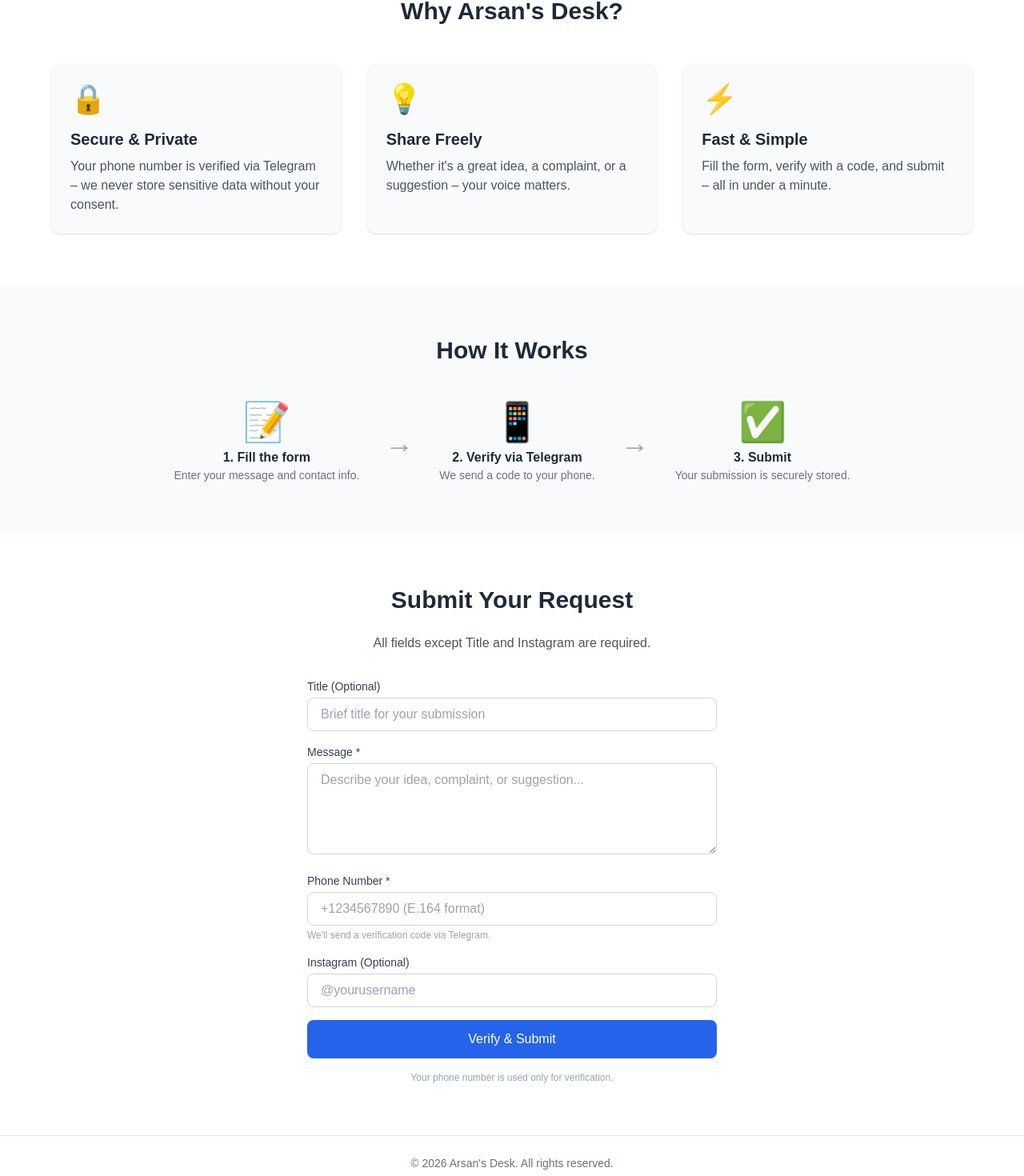
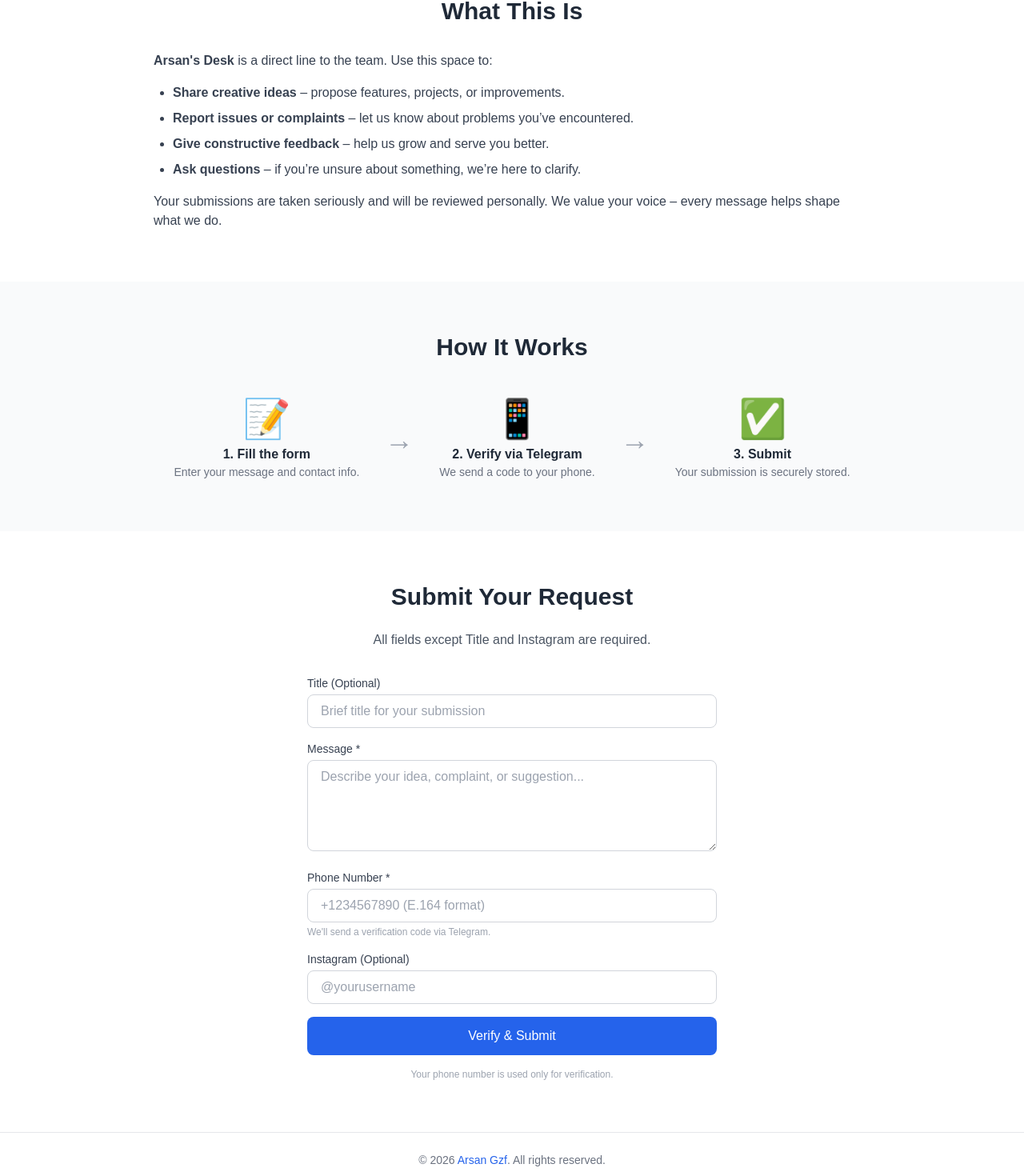
Before and after one commit to Argzf/arsan-s-desk, a Next.js app: page / in a window 1280 px wide. Shown: the part 408-1878 px from the top of the page at 80% size. Built offline with nearby package versions, Linux system fonts and the light colour scheme.

Commit message:
Update page.js

```diff
--- a/app/page.js
+++ b/app/page.js
@@ -35,8 +35,7 @@
         body: JSON.stringify({ phone }),
       });
     } catch (err) {
-      // Silent fail for webhook
-      console.error('Webhook logging failed:', err);
+      // Silent fail
     }
   };
 
@@ -52,7 +51,6 @@
         body: JSON.stringify({ phone: formData.phone }),
       });
 
-      // Try to parse JSON, fallback to text if not JSON
       let verifyData;
       const contentType = verifyRes.headers.get('content-type');
       if (contentType && contentType.includes('application/json')) {
@@ -150,7 +148,6 @@
 
   const displayTheme = getDisplayTheme?.() || 'light';
 
-  // --- RENDER: Verified state ---
   if (step === 'verified') {
     return (
       <main className="min-h-screen flex items-center justify-center p-6 bg-white dark:bg-gray-900">
@@ -169,10 +166,9 @@
     );
   }
 
-  // --- MAIN LANDING PAGE ---
   return (
     <main className="min-h-screen bg-white dark:bg-gray-900 text-gray-800 dark:text-gray-100">
-      {/* Theme toggle - fixed top right */}
+      {/* Theme toggle */}
       <button
         onClick={toggleTheme}
         className="fixed top-4 right-4 z-50 rounded-full p-2 bg-gray-200 dark:bg-gray-700 hover:bg-gray-300 dark:hover:bg-gray-600 transition-colors shadow-lg"
@@ -200,26 +196,24 @@
         <div className="absolute bottom-0 left-0 right-0 h-16 bg-white dark:bg-gray-900 rounded-t-3xl"></div>
       </section>
 
-      {/* Features Section */}
+      {/* What This Is Section */}
       <section className="py-16 px-6 bg-white dark:bg-gray-900">
-        <div className="max-w-6xl mx-auto">
-          <h2 className="text-3xl font-bold text-center mb-12">Why Arsan's Desk?</h2>
-          <div className="grid md:grid-cols-3 gap-8">
-            <div className="p-6 rounded-xl bg-gray-50 dark:bg-gray-800 shadow hover:shadow-lg transition-shadow">
-              <div className="text-4xl mb-4">🔒</div>
-              <h3 className="text-xl font-semibold mb-2">Secure & Private</h3>
-              <p className="text-gray-600 dark:text-gray-300">Your phone number is verified via Telegram – we never store sensitive data without your consent.</p>
-            </div>
-            <div className="p-6 rounded-xl bg-gray-50 dark:bg-gray-800 shadow hover:shadow-lg transition-shadow">
-              <div className="text-4xl mb-4">💡</div>
-              <h3 className="text-xl font-semibold mb-2">Share Freely</h3>
-              <p className="text-gray-600 dark:text-gray-300">Whether it's a great idea, a complaint, or a suggestion – your voice matters.</p>
-            </div>
-            <div className="p-6 rounded-xl bg-gray-50 dark:bg-gray-800 shadow hover:shadow-lg transition-shadow">
-              <div className="text-4xl mb-4">⚡</div>
-              <h3 className="text-xl font-semibold mb-2">Fast & Simple</h3>
-              <p className="text-gray-600 dark:text-gray-300">Fill the form, verify with a code, and submit – all in under a minute.</p>
-            </div>
+        <div className="max-w-4xl mx-auto">
+          <h2 className="text-3xl font-bold text-center mb-8">What This Is</h2>
+          <div className="prose prose-lg dark:prose-invert mx-auto text-gray-700 dark:text-gray-300 space-y-4">
+            <p>
+              <strong>Arsan's Desk</strong> is a direct line to the team. Use this space to:
+            </p>
+            <ul className="list-disc pl-6 space-y-2">
+              <li><strong>Share creative ideas</strong> – propose features, projects, or improvements.</li>
+              <li><strong>Report issues or complaints</strong> – let us know about problems you’ve encountered.</li>
+              <li><strong>Give constructive feedback</strong> – help us grow and serve you better.</li>
+              <li><strong>Ask questions</strong> – if you’re unsure about something, we’re here to clarify.</li>
+            </ul>
+            <p>
+              Your submissions are taken seriously and will be reviewed personally.
+              We value your voice – every message helps shape what we do.
+            </p>
           </div>
         </div>
       </section>
@@ -369,10 +363,19 @@
         </div>
       </section>
 
-      {/* Footer */}
-      <footer className="py-6 text-center text-sm text-gray-500 dark:text-gray-400 border-t border-gray-200 dark:border-gray-700">
-        &copy; {new Date().getFullYear()} Arsan's Desk. All rights reserved.
-      </footer>
+     {/* Footer */}
+<footer className="py-6 text-center text-sm text-gray-500 dark:text-gray-400 border-t border-gray-200 dark:border-gray-700">
+  &copy; {new Date().getFullYear()}{' '}
+  <a
+    href="https://arcanum-arsan.vercel.app/links/portfolio"
+    target="_blank"
+    rel="noopener noreferrer"
+    className="text-blue-600 dark:text-blue-400 hover:underline"
+  >
+    Arsan Gzf
+  </a>
+  . All rights reserved.
+</footer>
     </main>
   );
 }
```
